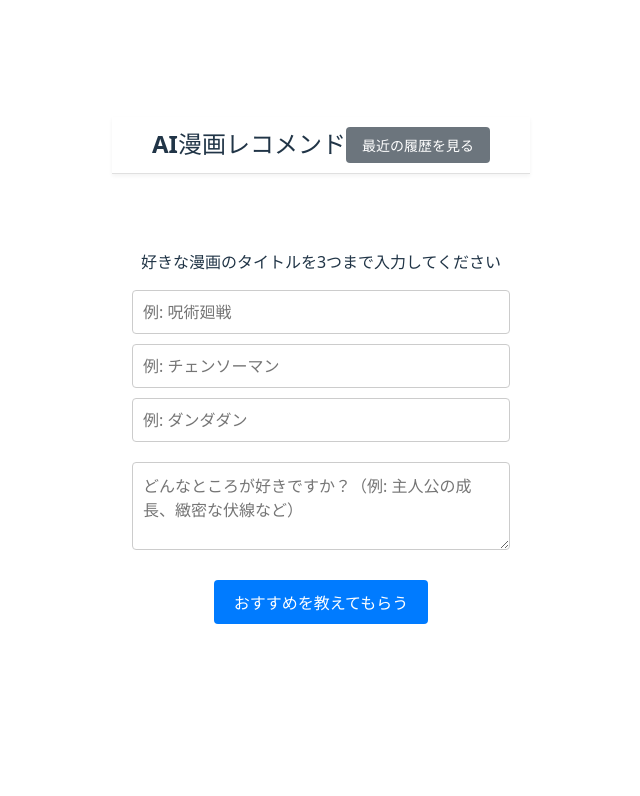
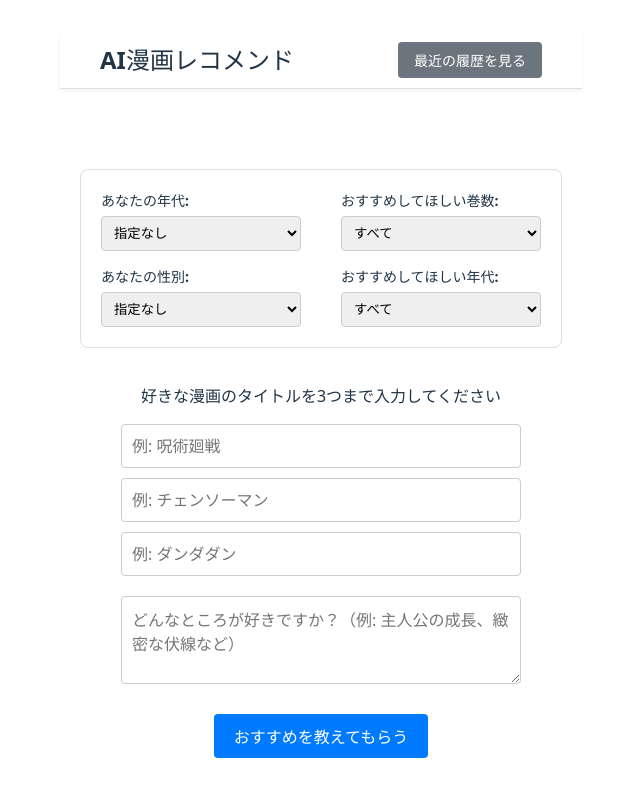
Before and after one commit to ankoaaaa/manga-recommend-ui, a Vue app: page / in a window 1280 px wide. Shown: the top 796 px of the page, without its empty margins (319-959 px from the left). Built offline with nearby package versions, Linux system fonts and the light colour scheme; the HTML template or start-up script is replaced by a standard one.

Commit message:
feat:フィルター機能の追加

```diff
--- a/src/App.vue
+++ b/src/App.vue
@@ -13,6 +13,7 @@ const state = reactive({
   historyList: [] as HistoryItem[],
   isLoading: false,
   isHistoryModalOpen: false,
+  loadingMessage: '',
 });
 
 const apiUrl = `${import.meta.env.VITE_API_BASE_URL}/api/v1/recommendations`;
@@ -26,6 +27,7 @@ const handleGetRecommendations = async (formData: {
   titles: string[];
   reason: string;
 }) => {
+  state.loadingMessage = 'AIがあなたにぴったりの漫画を選んでいます...';
   state.isLoading = true;
   state.latestResponse = null;
   try {
@@ -93,6 +95,13 @@ const openHistoryModal = () => {
         v-if="state.latestResponse.categories"
         :categories="state.latestResponse.categories"
       />
+    </div>
+  </div>
+
+  <div v-if="state.isLoading" class="loading-overlay">
+    <div class="loader-container">
+      <span class="loader"></span>
+      <p class="loading-message">{{ state.loadingMessage }}</p>
     </div>
   </div>
 
@@ -233,6 +242,20 @@ button:disabled {
   animation: rotation 1s linear infinite;
 }
 
+.loader-container {
+  display: flex;
+  flex-direction: column;
+  align-items: center;
+  gap: 20px;
+}
+
+/* ▼ メッセージのスタイル ▼ */
+.loading-message {
+  font-size: 18px;
+  font-weight: bold;
+  color: #333;
+}
+
 @keyframes rotation {
   0% {
     transform: rotate(0deg);
--- a/src/components/RecommendationForm.vue
+++ b/src/components/RecommendationForm.vue
@@ -7,6 +7,14 @@ const formData = reactive({
   title2: '',
   title3: '',
   reason: '',
+  userInfo: {
+    // ユーザー自身の情報
+    age: 'all', // all, 10s, 20s, 30s, over40
+    gender: 'all', // all, male, female
+  },
+  demographics: [] as string[],
+  volume: 'all', // all, under_10, under_20,under_30, over_30
+  era: 'all', // all, over_2020y, over_2010y, over_2000y, old
 });
 
 // 親コンポーネント(App.vue)にイベントを通知するための準備
@@ -21,11 +29,69 @@ const handleSubmit = () => {
     alert('好きな漫画を1つ以上入力してください。');
     return;
   }
-  emit('submit', { titles, reason: formData.reason });
+  // 親コンポーネントに、フィルター情報も一緒に渡す
+  emit('submit', {
+    titles,
+    reason: formData.reason,
+    filters: {
+      userInfo: formData.userInfo,
+      demographics: formData.demographics,
+      volume: formData.volume,
+      era: formData.era,
+    },
+  });
 };
 </script>
 
 <template>
+  <div class="input-group"></div>
+
+  <div class="filter-group">
+    <div class="filter-column">
+      <div class="filter-item">
+        <label>あなたの年代:</label>
+        <select v-model="formData.userInfo.age">
+          <option value="all">指定なし</option>
+          <option value="10s">10代</option>
+          <option value="20s">20代</option>
+          <option value="30s">30代</option>
+          <option value="over40">40代以上</option>
+        </select>
+      </div>
+      <div class="filter-item">
+        <label>あなたの性別:</label>
+        <select v-model="formData.userInfo.gender">
+          <option value="all">指定なし</option>
+          <option value="male">男性</option>
+          <option value="female">女性</option>
+        </select>
+      </div>
+    </div>
+
+    <div class="filter-column">
+      <div class="filter-item">
+        <label>おすすめしてほしい巻数:</label>
+        <select v-model="formData.volume">
+          <option value="all">すべて</option>
+          <option value="under_10">10巻未満</option>
+          <option value="under_20">20巻未満</option>
+          <option value="under_30">30巻未満</option>
+          <option value="over_30">30巻以上</option>
+        </select>
+      </div>
+      <div class="filter-item">
+        <label>おすすめしてほしい年代:</label>
+        <select v-model="formData.era">
+          <option value="all">すべて</option>
+          <option value="over_2020y">2020年代～</option>
+          <option value="over_2010y">2010年代～</option>
+          <option value="over_2000y">2000年代～</option>
+          <option value="old">～2000年代</option>
+        </select>
+      </div>
+    </div>
+  </div>
+
   <div class="input-group">
     <p>好きな漫画のタイトルを3つまで入力してください</p>
     <input v-model="formData.title1" type="text" placeholder="例: 呪術廻戦" />
@@ -94,4 +160,36 @@ button:disabled {
   background-color: #ccc;
   cursor: not-allowed;
 }
+.filter-group {
+  display: flex; /* Flexboxレイアウトに変更 */
+  justify-content: center; /* 中央に配置 */
+  gap: 40px; /* 左右コラム間の隙間 */
+  max-width: 600px;
+  margin: 20px auto;
+  padding: 20px;
+  border: 1px solid #ddd;
+  border-radius: 8px;
+}
+.filter-column {
+  display: flex;
+  flex-direction: column;
+  gap: 15px; /* 各フィルター項目間の隙間 */
+}
+
+.filter-item {
+  display: flex;
+  flex-direction: column;
+  align-items: flex-start;
+}
+.filter-item label {
+  font-weight: bold;
+  margin-bottom: 5px;
+  font-size: 14px;
+}
+.filter-item select {
+  width: 200px; /* 横幅を固定 */
+  padding: 8px;
+  border-radius: 4px;
+  border: 1px solid #ccc;
+}
 </style>
--- a/src/components/RecommendationResult.vue
+++ b/src/components/RecommendationResult.vue
@@ -3,6 +3,8 @@ interface Manga {
   title: string;
   description: string;
   interpretation?: string;
+  volumeCount?: number;
+  publishedYear?: number;
 }
 interface Category {
   categoryTitle: string;
@@ -24,6 +26,10 @@ defineProps<{
       <ul>
         <li v-for="manga in category.recommendations" :key="manga.title">
           <h3>{{ manga.title }}</h3>
+          <div class="manga-meta">
+            <span v-if="manga.volumeCount">全{{ manga.volumeCount }}</span>
+            <span v-if="manga.publishedYear">{{ manga.publishedYear }}～</span>
+          </div>
           <p>{{ manga.description }}</p>
           <div v-if="manga.interpretation" class="interpretation-box">
             <p><strong>AIの推しポイント:</strong> {{ manga.interpretation }}</p>
@@ -82,4 +88,13 @@ li p {
   font-size: 14px;
   color: #155724; /* 少し濃い緑色 */
 }
+
+.manga-meta {
+  font-size: 12px;
+  color: #888;
+  margin-bottom: 10px;
+}
+.manga-meta span {
+  margin-right: 15px;
+}
 </style>
```
